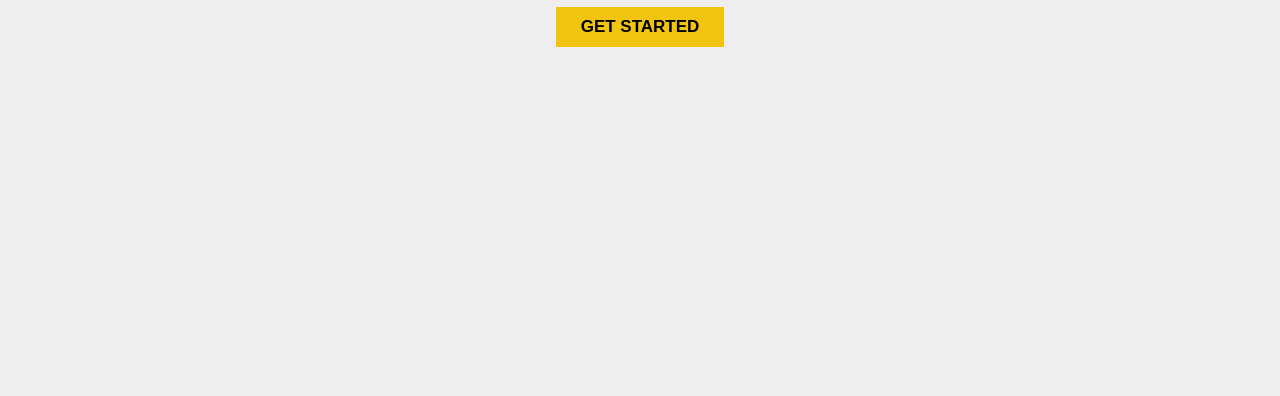
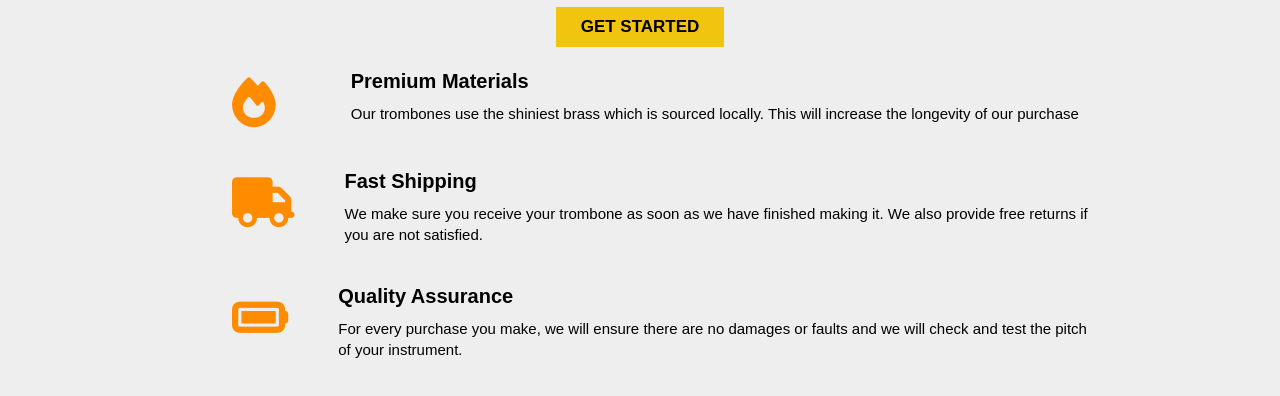
Before and after one commit to CodeVee/fcc-product, a plain HTML site: page index.html in a window 1280 px wide. Shown: the part 190-586 px from the top of the page. Drawn offline with Linux system fonts and the light colour scheme.

Commit message:
added delivery section

```diff
--- a/index.html
+++ b/index.html
@@ -3,6 +3,7 @@
 <head>
     <meta charset="UTF-8">
     <meta name="viewport" content="width=device-width, initial-scale=1.0">
+    <link href="https://fonts.googleapis.com/css?family=Lato:300,400,400italic,700,700italic,900,900italic" rel="stylesheet">
     <link rel="stylesheet" href="style.css">
     <title>FCC | Product Landing Page</title>
 </head>
@@ -20,9 +21,40 @@
     <section id="subscription">
         <h2>Handcrafted, home-made masterpieces</h2>
         <form id="form">
-            <input type="email" name="email" id="email" placeholder="Enter your email address">
+            <input type="email" name="email" id="email" placeholder=" Enter your email address">
             <input type="submit" value="GET STARTED">
         </form>
     </section>
+    <section id="delivery">
+        <div class="delivery-item">
+            <i class="fas fa-fire"></i>
+            <div class="delivery-item-text">
+                <h2>Premium Materials</h2>
+                <p>Our trombones use the shiniest brass which is sourced locally. This will increase
+                    the longevity of our purchase
+                </p>
+            </div>
+        </div>
+        <div class="delivery-item">
+            <i class="fas fa-truck"></i>
+            <div class="delivery-item-text">
+                <h2>Fast Shipping</h2>
+                <p>We make sure you receive your trombone as soon as we have finished making it.
+                    We also provide free returns if you are not satisfied.
+                </p>
+            </div>
+        </div>
+        <div class="delivery-item">
+            <i class="fas fa-battery-full"></i>
+            <div class="delivery-item-text">
+                <h2>Quality Assurance</h2>
+                <p>For every purchase you make, we will ensure there are no damages or faults and we will
+                    check and test the pitch of your instrument.
+                </p>
+            </div>
+        </div>
+    </section>
+
+    <script src="https://kit.fontawesome.com/4f1d1dc6eb.js" crossorigin="anonymous"></script>
 </body>
 </html>
--- a/style.css
+++ b/style.css
@@ -86,3 +86,37 @@ p {
 #subscription #form input[type="submit"]:hover {
     background: orange;
 }
+
+#delivery {
+    max-width: 1140px;
+    width: 70%;
+    margin: 2rem auto;
+}
+
+#delivery .delivery-item {
+    display: flex;
+    margin-bottom: 3rem;
+}
+
+#delivery .delivery-item i {
+    color: darkorange;
+    padding: 1rem 4rem;
+    font-size: 5rem;
+}
+
+#delivery .delivery-item:first-of-type i {
+    margin-right: 2.5rem;
+}
+
+
+#delivery .delivery-item .delivery-item-text {
+    margin-left: 1rem;
+}
+
+#delivery .delivery-item .delivery-item-text h2 {
+    font-size: 2rem;
+}
+
+#delivery .delivery-item .delivery-item-text p {
+    font-size: 1.5rem;
+}
```
